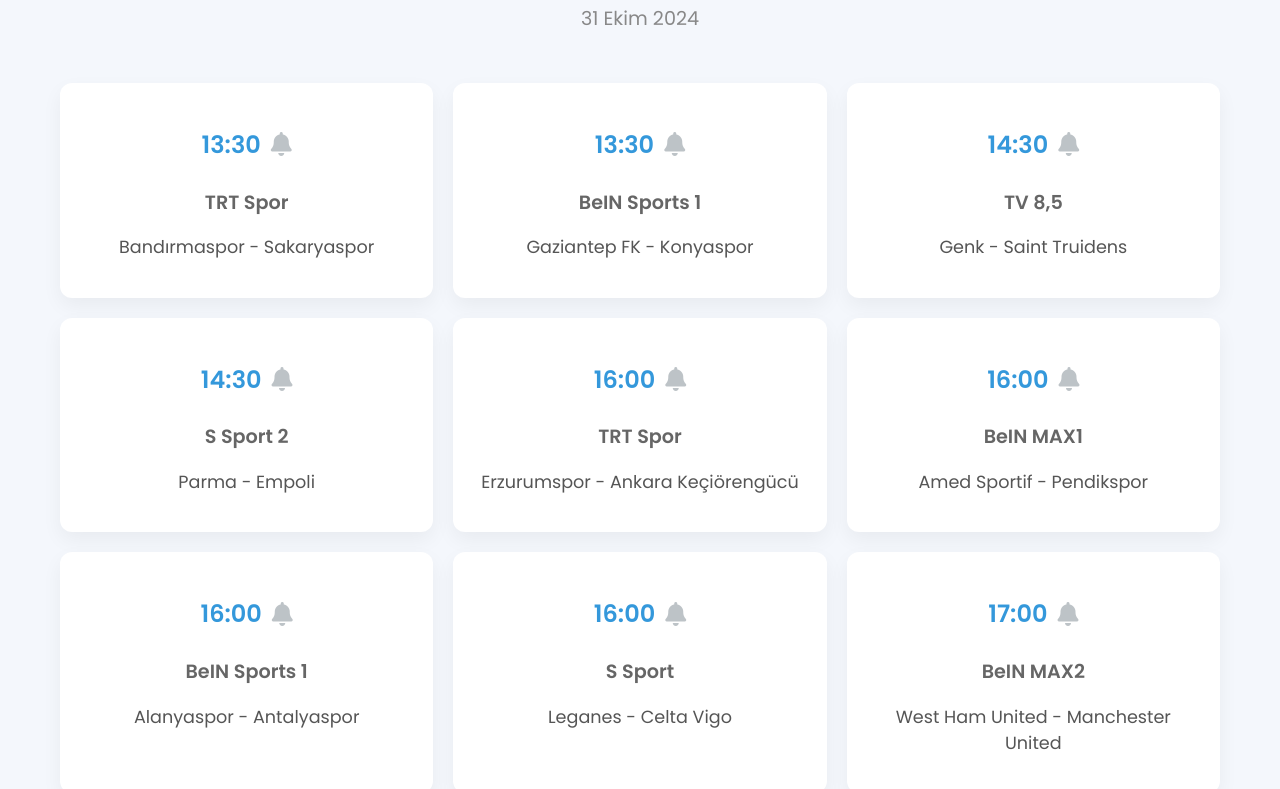
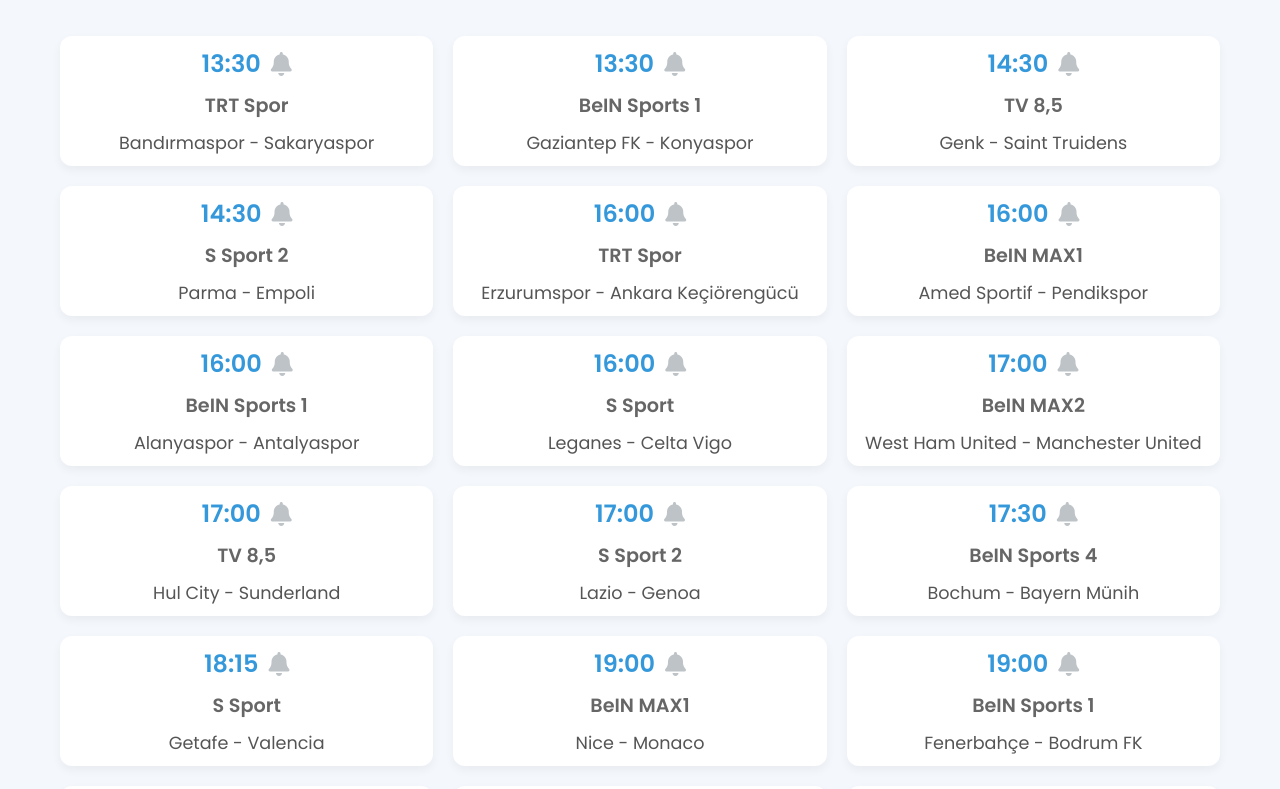
Before and after one commit to HaytHuyt/tv, a plain HTML site: page index.html in a window 1280 px wide. Shown: the part 122-911 px from the top of the page. Drawn offline with Linux system fonts and the light colour scheme.

Commit message:
Update style.css

```diff
--- a/style.css
+++ b/style.css
@@ -18,13 +18,14 @@ h1 {
   color: #333;
   font-size: 2.5rem;
   margin-bottom: 10px;
+  margin-top: 0px;
 }
 
 #current-date {
   text-align: center;
   font-size: 1.2rem;
   color: #888;
-  margin-bottom: 30px;
+  margin-bottom: 10px;
 }
 
 #data-container {
@@ -37,8 +38,7 @@ h1 {
 .card {
   background: #ffffff;
   border-radius: 12px;
-  padding: 20px;
-  box-shadow: 0 8px 20px rgba(0, 0, 0, 0.05);
+  box-shadow: 0 4px 10px rgba(0, 0, 0, 0.05);
   transition: all 0.3s ease;
   text-align: center;
   position: relative;
@@ -56,6 +56,7 @@ h1 {
   display: flex;
   justify-content: center;
   align-items: center;
+  margin-top: 10px;
 }
 
 .card h3 i {
@@ -68,11 +69,14 @@ h1 {
   font-size: 1.2rem;
   color: #666;
   margin-bottom: 10px;
+  margin-top: 10px;
 }
 
 .card p {
   font-size: 1.1rem;
   color: #555;
+  margin-bottom: 10px;
+  margin-top: 10px;
 }
 
 .alarm-icon {
```
